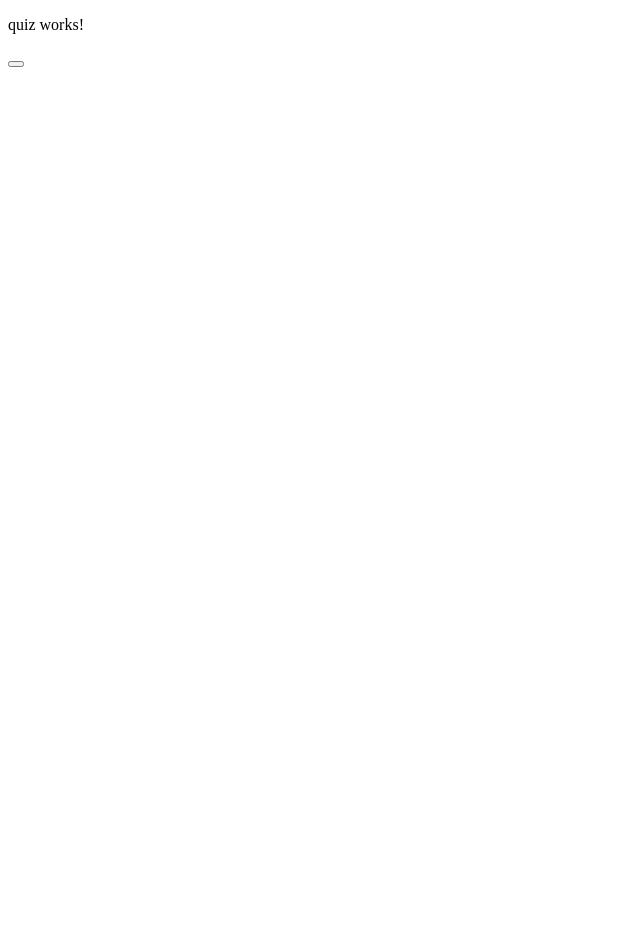
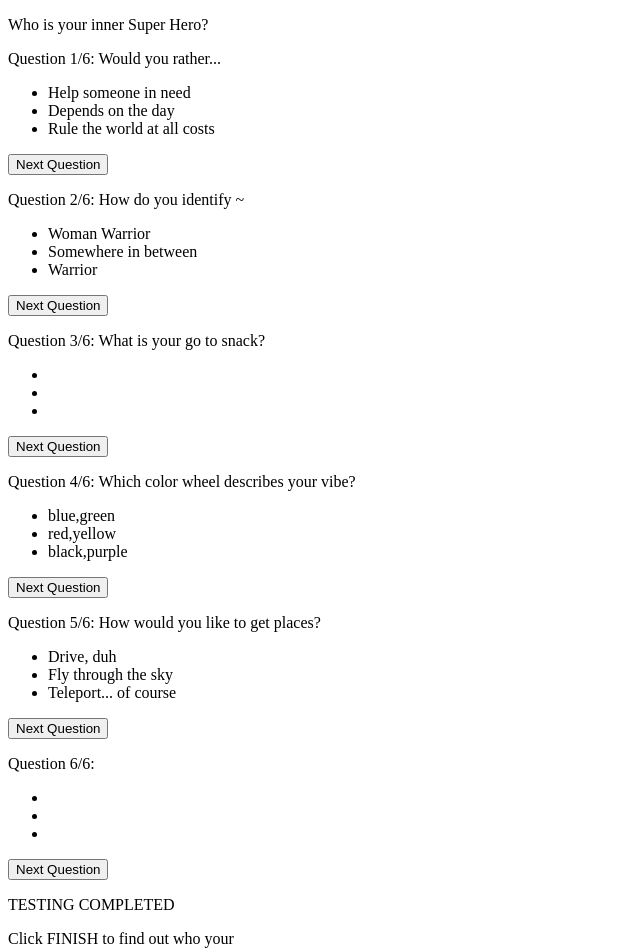
Before and after one commit to ktmm1313/FinalProject, an Angular app: page / in a window 1280 px wide. Shown: the top 952 px of the page, without its empty margins (0-640 px from the left). Before the commit the page ends 800 px from the top, so only its background shows below. Built offline with nearby package versions, Linux system fonts and the light colour scheme.

Commit message:
Start of quiz HTML code

```diff
--- a/src/app/quiz/quiz.component.html
+++ b/src/app/quiz/quiz.component.html
@@ -1,3 +1,78 @@
-<p>quiz works!</p>
+<header>
+<p>Who is your inner Super Hero?</p>
+</header>
 
-<button (click) = "marvelService.getHeroes()"></button>
+<div class="question1">
+  <p>Question 1/6: Would you rather...</p>
+
+ <ul>
+     <li>Help someone in need</li>
+     <li>Depends on the day</li>
+     <li>Rule the world at all costs</li>
+ </ul>
+
+ <button class="q1button" (click) = "marvelService.getHeroes()"> Next Question</button>
+</div>
+
+<div class="question2">
+<p>Question 2/6: How do you identify ~</p>
+<ul>
+    <li>Woman Warrior</li>
+    <li>Somewhere in between</li>
+    <li>Warrior</li>
+</ul>
+<button class="q2button" (click) = "marvelService.getHeroes()"> Next Question</button>
+</div>
+
+<div class="question3">
+<p>Question 3/6: What is your go to snack?</p>
+    <ul>
+        <li></li>
+        <li></li>
+        <li></li>
+    </ul>
+    <button class="q3button" (click) = "marvelService.getHeroes()"> Next Question</button>
+</div>
+
+<div class="question4">
+<p>Question 4/6: Which color wheel describes your vibe?</p>
+    <ul>
+        <li>blue,green</li>
+        <li>red,yellow</li>
+        <li>black,purple</li>
+    </ul>
+    <button class="q4button" (click) = "marvelService.getHeroes()"> Next Question</button>
+</div>
+
+<div class="question5">
+<p>Question 5/6: How would you like to get places?</p>
+
+    <ul>
+        <li>Drive, duh</li>
+        <li>Fly through the sky</li>
+        <li>Teleport... of course</li>
+    </ul>
+    <button class="q5button" (click) = "marvelService.getHeroes()"> Next Question</button>
+</div>
+
+<div class="question6">
+<p>Question 6/6: </p>
+
+    <ul>
+        <li></li>
+        <li></li>
+        <li></li>
+    </ul>
+    <button class="q6button" (click) = "marvelService.getHeroes()"> Next Question</button>
+</div>
+
+<div class="finalPage">
+    <p>TESTING COMPLETED</p>
+
+    <p>Click FINISH to find out who your</p>
+    <p>Inner Super Hero is</p>
+
+    <button (click) = "marvelService.getHeroes()"> Finish </button>
+</div>
+
+<button  (click) = "marvelService.getHeroes()"> Console Log List </button>
```
